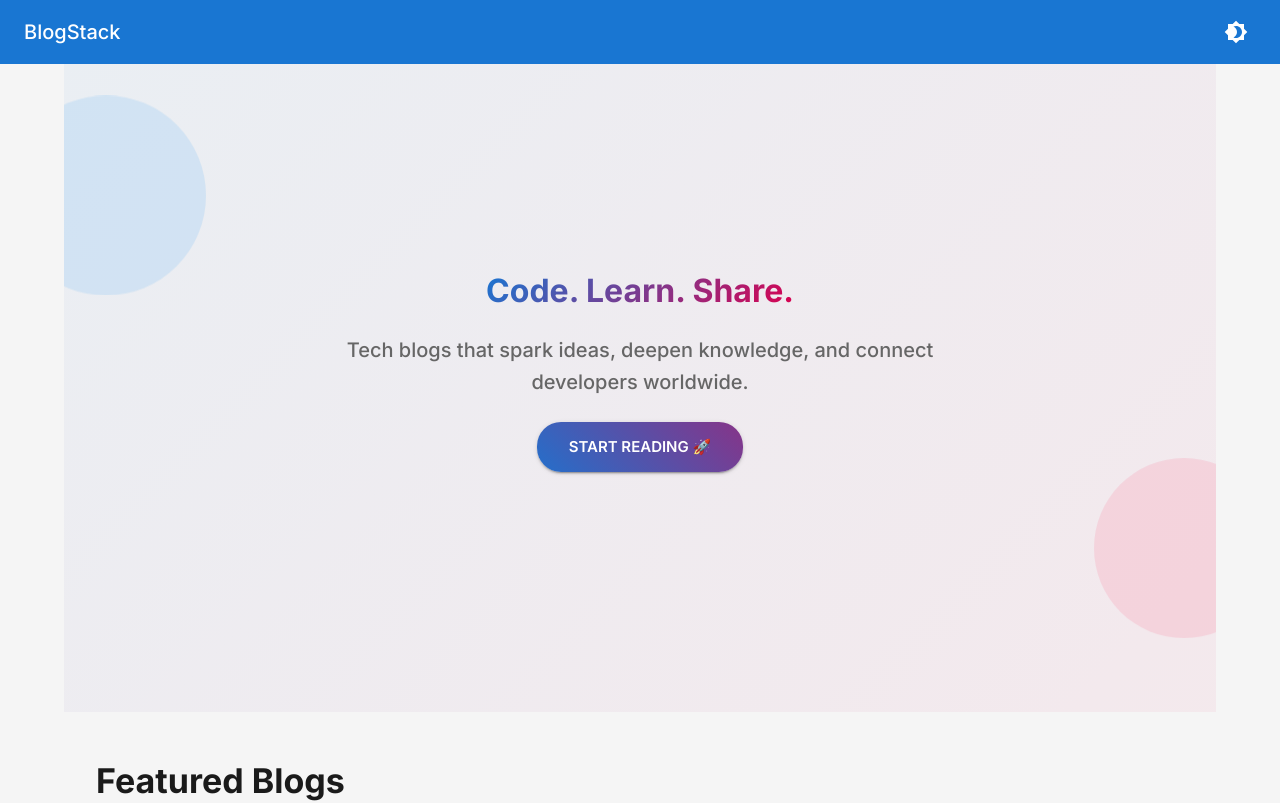
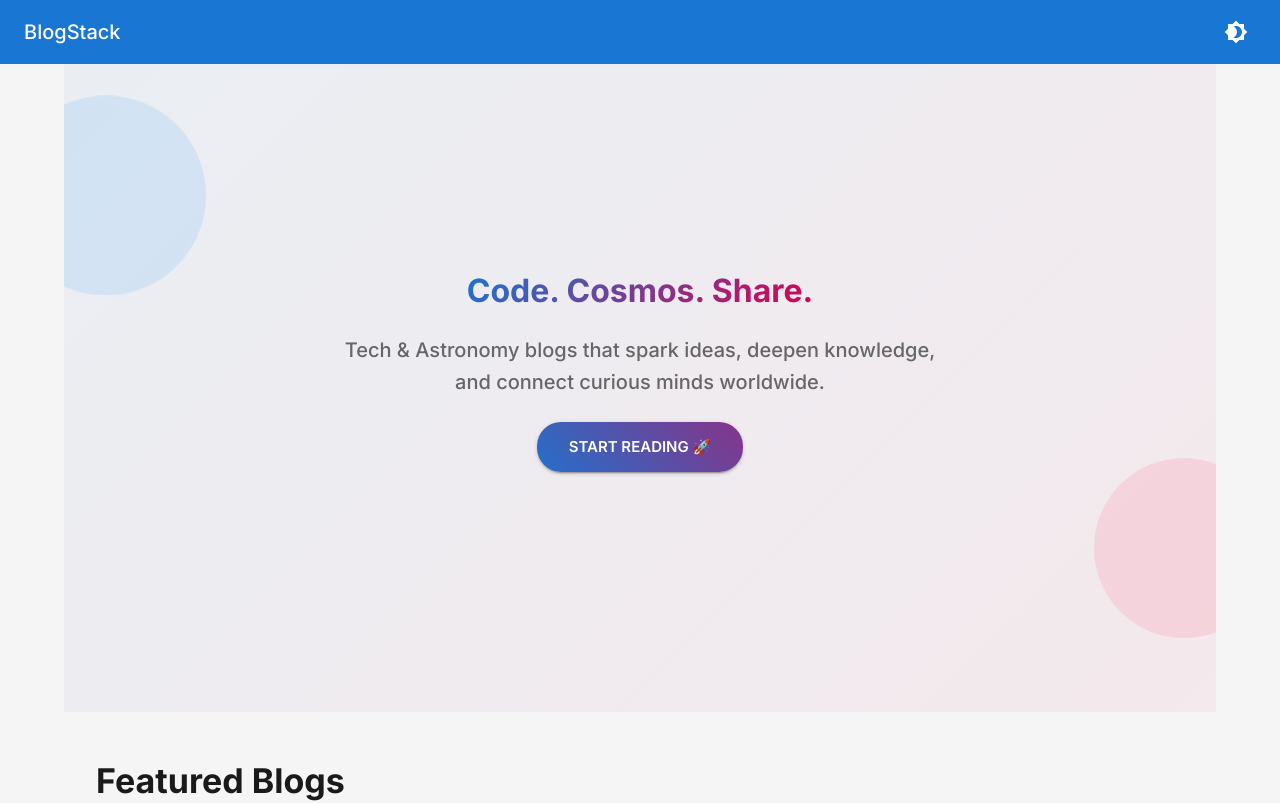
Before and after one commit to sahil-soni18/blogs-forge-frontend, a Next.js app: page / in a window 1280 px wide. Shown: the top 803 px of the page. Built offline with nearby package versions, Linux system fonts and the light colour scheme; no server answers.

Commit message:
Hero Section Content Updated...

```diff
--- a/src/components/layout/Header.tsx
+++ b/src/components/layout/Header.tsx
@@ -2,8 +2,11 @@
 
 import { AppBar, Toolbar, Typography, Box } from '@mui/material';
 import ThemeToggle from '../theme/ThemeToggle';
+import { useRouter } from 'next/navigation';
 
 export default function Header() {
+
+  const router = useRouter();
   return (
     <AppBar
       position="fixed"
@@ -11,7 +14,7 @@ export default function Header() {
       sx={{ zIndex: (theme) => theme.zIndex.drawer + 1 }}
     >
       <Toolbar>
-        <Typography variant="h6" component="div" sx={{ flexGrow: 1 }}>
+        <Typography variant="h6" component="div" sx={{ flexGrow: 1, cursor: 'pointer' }} onClick={() => router.push('/')}>
           BlogStack
         </Typography>
         <Box>
--- a/src/features/Home/components/HeroSection/index.tsx
+++ b/src/features/Home/components/HeroSection/index.tsx
@@ -92,7 +92,7 @@ const Hero = () => {
               mb: 2,
             }}
           >
-            Code. Learn. Share.
+            Code. Cosmos. Share.
           </Typography>
 
           <Typography
@@ -100,7 +100,7 @@ const Hero = () => {
             color="text.secondary"
             maxWidth="600px"
           >
-            Tech blogs that spark ideas, deepen knowledge, and connect developers worldwide.
+            Tech & Astronomy blogs that spark ideas, deepen knowledge, and connect curious minds worldwide.
           </Typography>
 
           <Box sx={{ display: "flex", gap: 2, flexWrap: "wrap", justifyContent: "center" }}>
```
